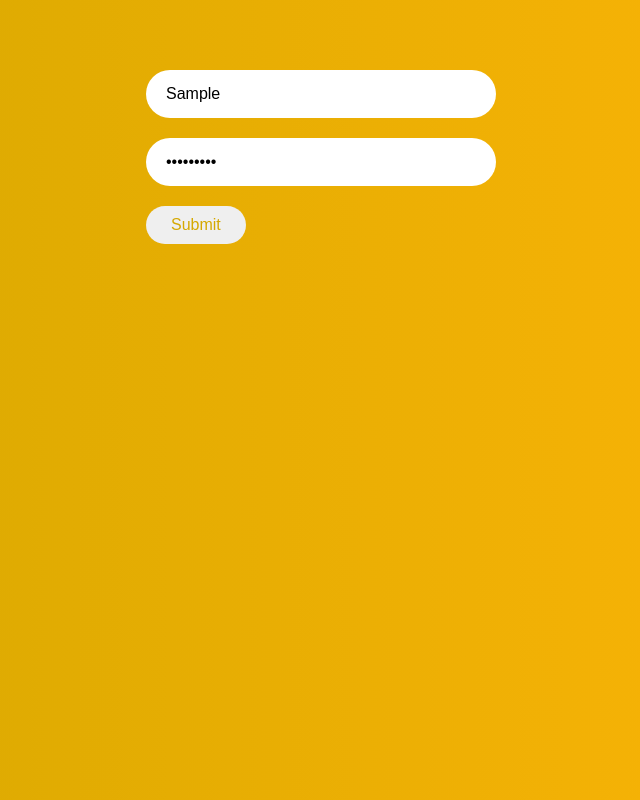
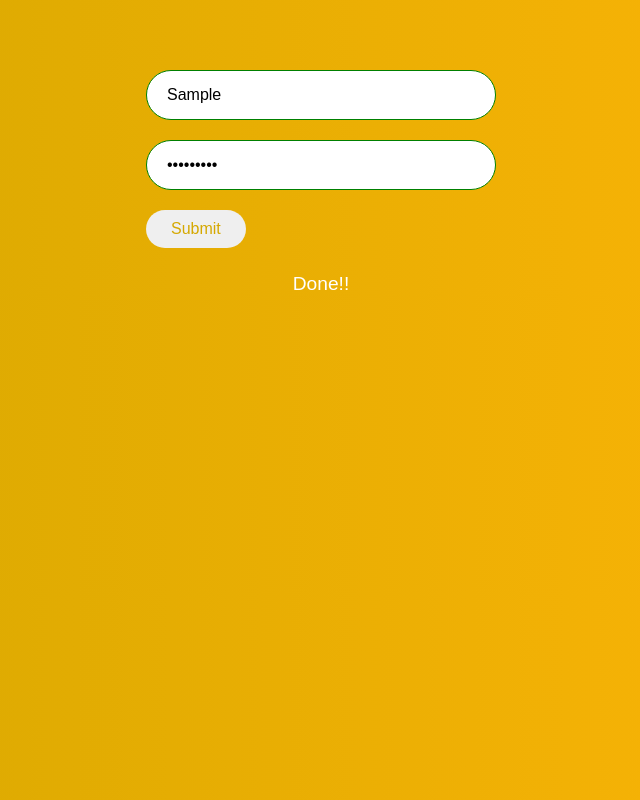
Before and after one commit to Abheekrishna/Annoying-form, a plain HTML site: page index.html in a window 1280 px wide. Both pictures are taken after typing "Sample", "Sample123" into the empty fields and a click on the button "Submit". Shown: the whole page, without its empty margins (319-959 px from the left). Drawn offline with Linux system fonts and the light colour scheme.

Commit message:
Changed code

```diff
--- a/app.js
+++ b/app.js
@@ -1,17 +1,39 @@
 const nameInput = document.getElementById('name');
 const passwordInput = document.getElementById('password');
 const btn = document.getElementById('button');
+const container = document.querySelector('.container');
+const para = document.createElement('p');
+para.classList.add('para')
 
 btn.addEventListener('mouseover', (button) => {
     let name = nameInput.value;
     let password = passwordInput.value;
+    if(name === '' || password === '') {
+        move();
+        nameInput.style.border = '1px solid red';
+        passwordInput.style.border = '1px solid red';
+    } else {
+        nameInput.style.border = '1px solid green';
+        passwordInput.style.border = '1px solid green';
+        btn.addEventListener('click', () => {
 
-    if(name === '' || password === '') {
-        button.target.classList.toggle('move')
-    } else {
-        button.target.classList.remove('move');
-        button.target.addEventListener('click', () => {
-            alert('Submitted')
+            para.innerText = 'Done!!';
+            container.append(para);
         })
     }
+
+
 })
+
+let flag = 1;
+
+function move() {
+    if(flag === 1) {
+
+    btn.style.transform = 'translateX(250%)'
+    flag = 2;
+    } else if(flag === 2) {
+        btn.style.transform = 'translateX(0%)';
+        flag = 1;
+    }
+}
--- a/style.css
+++ b/style.css
@@ -8,6 +8,8 @@ body {
     -webkit-tap-highlight-color: rgba(255, 255, 255, 0) !important;
     -webkit-focus-ring-color: rgba(255, 255, 255, 0) !important;
     outline: none !important;
+    color: white;
+    font-family: sans-serif;
 }
 
 .container {
@@ -49,3 +51,8 @@ body {
 .move {
     transform: translateX(250%);
 }
+
+.para {
+    font-size: 1.2rem;
+    margin-top: 25px;
+}
```
